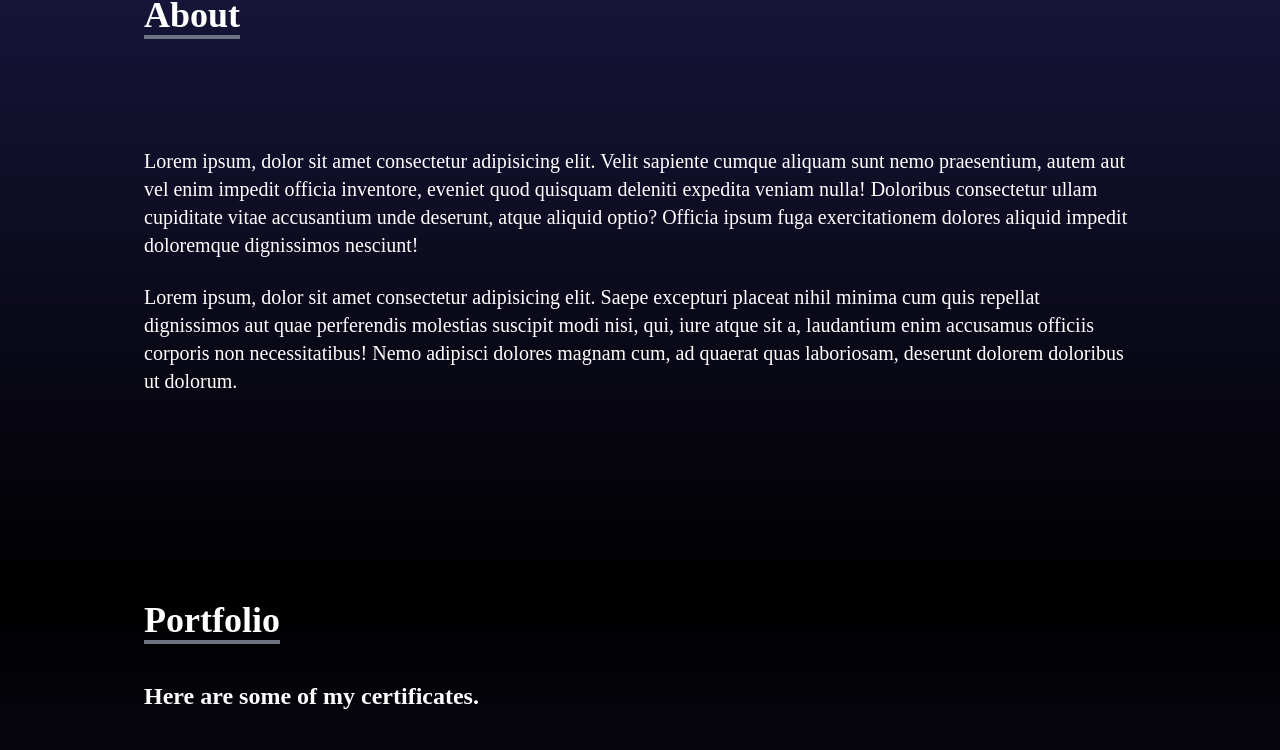
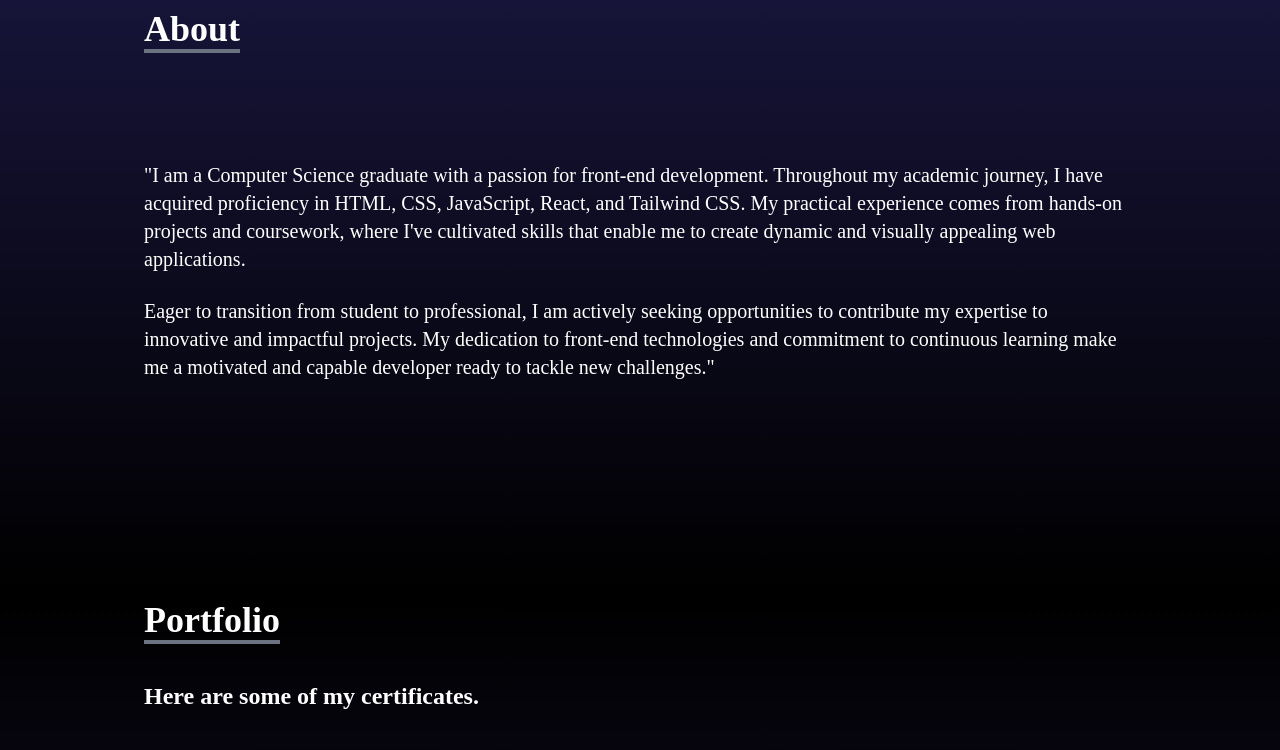
Before and after one commit to Jagadeesh825/portfolio, a React (Create React App) app: page / in a window 1280 px wide. Shown: the part 1005-1755 px from the top of the page. Built offline with nearby package versions, Linux system fonts and the light colour scheme.

Commit message:
project done

```diff
--- a/src/components/About.jsx
+++ b/src/components/About.jsx
@@ -9,13 +9,14 @@ const About = () => {
             <p className='text-4xl font-extrabold inline border-b-4 border-gray-500 font-new text-white'>About</p>
           </div>
            <p className='text-xl mt-20 font-new  text-white'>
-            Lorem ipsum, dolor sit amet consectetur adipisicing elit. Velit sapiente cumque aliquam sunt nemo praesentium, autem aut vel enim impedit officia inventore, eveniet quod quisquam deleniti expedita veniam nulla! Doloribus consectetur ullam cupiditate vitae accusantium unde deserunt, atque aliquid optio? Officia ipsum fuga exercitationem dolores aliquid impedit doloremque dignissimos nesciunt!
 
+
+
+"I am a Computer Science graduate with a passion for front-end development. Throughout my academic journey, I have acquired proficiency in HTML, CSS, JavaScript, React, and Tailwind CSS. My practical experience comes from hands-on projects and coursework, where I've cultivated skills that enable me to create dynamic and visually appealing web applications.
            </p>
            <br/>
            <p className='text-xl font-new  text-white'>
-            Lorem ipsum, dolor sit amet consectetur adipisicing elit. Saepe excepturi placeat nihil minima cum quis repellat dignissimos aut quae perferendis molestias suscipit modi nisi, qui, iure atque sit a, laudantium enim accusamus officiis corporis non necessitatibus! Nemo adipisci dolores magnam cum, ad quaerat quas laboriosam, deserunt dolorem doloribus ut dolorum.
-           </p>
+           Eager to transition from student to professional, I am actively seeking opportunities to contribute my expertise to innovative and impactful projects. My dedication to front-end technologies and commitment to continuous learning make me a motivated and capable developer ready to tackle new challenges."           </p>
        </div>
     </div>
   )
--- a/src/components/contact.jsx
+++ b/src/components/contact.jsx
@@ -16,9 +16,12 @@ const contact = () => {
                 <input
                 type="text" name="email" placeholder='Enter Your Email' className='my-4 p-2 bg-transparent border-2 rounded-md text-white focus:outline-none'/>
                 <textarea name="message" rows="10" placeholder='type here .....'
-                className='p-2 bg-transparent border-2 rounded-md text-white  font-new focus:outline-none'></textarea>
+                className='p-10 bg-transparent border-2 rounded-md text-white  font-new focus:outline-none'></textarea>
                 <br/>
-                <button className='w-28 p font-new font-bold p-4  text-white bg-gradient-to-r from-cyan-500 to-blue-500 rounded-md'>Submit</button>
+                <div className='flex justify-center items-center'>
+                <button className='w-28  font-new font-bold p-4  text-white bg-gradient-to-r from-cyan-500 to-blue-500 rounded-md'>Submit</button>
+
+                </div>
             </form>
         </div>
       </div>
```
